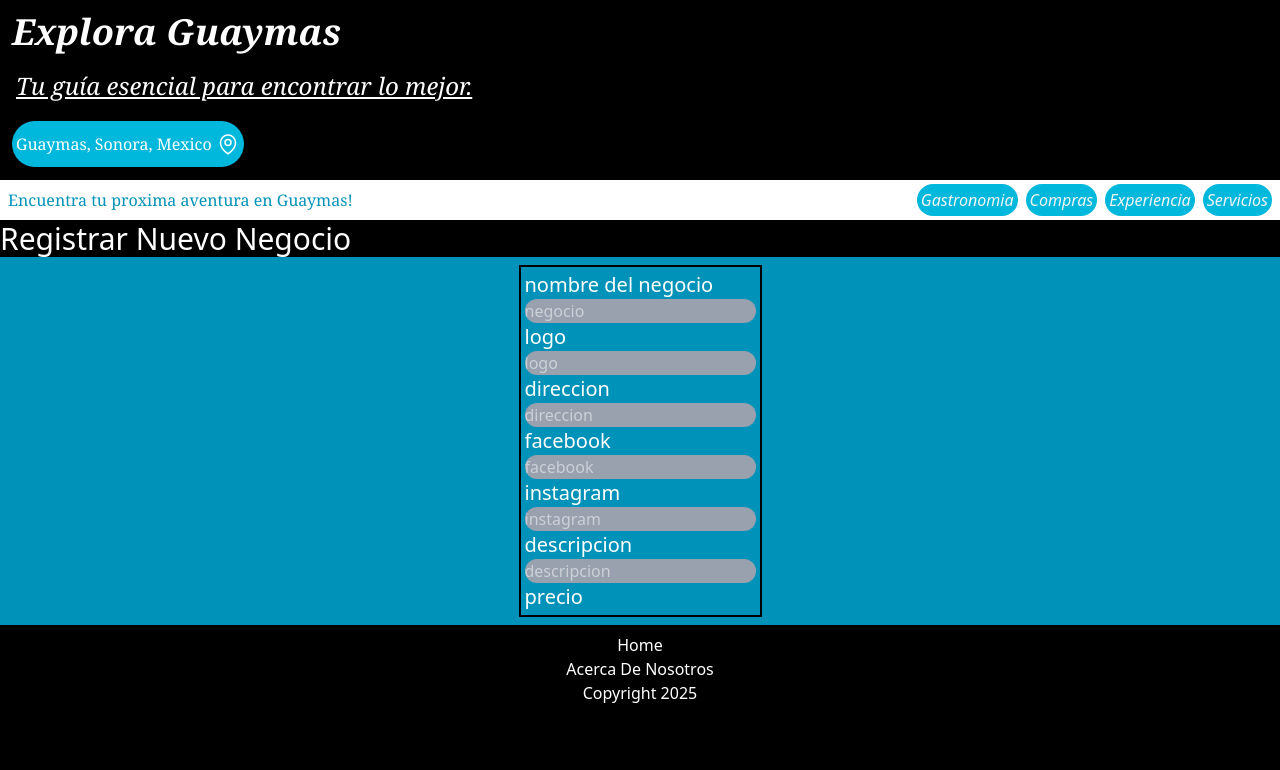
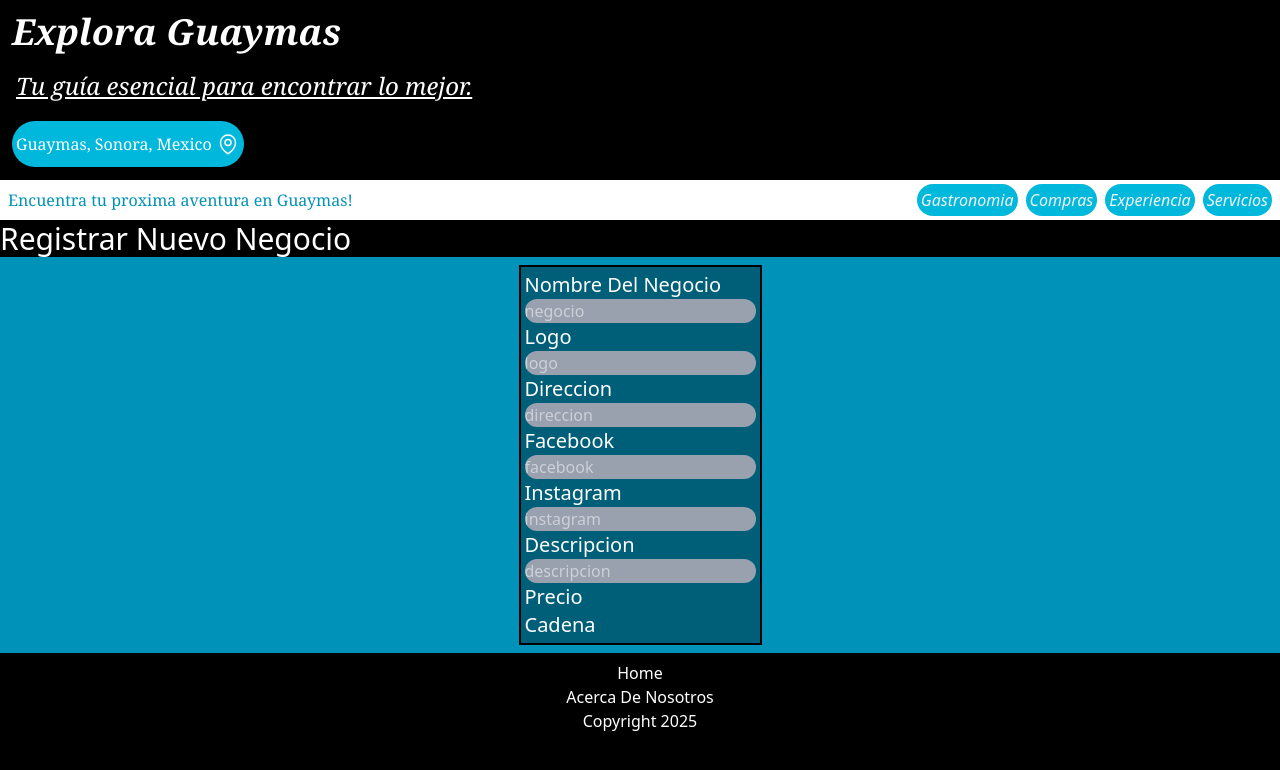
Before and after one commit to TylerBrock01/FE_gsono, a React (Vite) app: page /register in a window 1280 px wide. Shown: the top 770 px of the page. Built offline with nearby package versions, Linux system fonts and the light colour scheme.

Commit message:
basic bussines input information updated

```diff
--- a/src/views/Register.tsx
+++ b/src/views/Register.tsx
@@ -3,7 +3,7 @@ export default function Register() {
         <>
             <h1 className='text-3xl text-white capitalize'>registrar nuevo negocio</h1>
             <div className='bg-cyan-600 text-white flex flex-col items-center p-2 '>
-                <form className='p-1 border-black border-2'>
+                <form className='p-1 border-black border-2 capitalize bg-cyan-800'>
                     <h2 className='text-xl'>nombre del negocio</h2>
                     <input className='bg-gray-400 rounded-full' type='text' placeholder='negocio' disabled={true}/>
                     <h2 className='text-xl'>logo</h2>
@@ -17,7 +17,7 @@ export default function Register() {
                     <h2 className='text-xl'>descripcion</h2>
                     <input className='bg-gray-400 rounded-full' type='text' placeholder='descripcion'disabled={true}/>
                     <h2 className='text-xl'>precio</h2>
-
+                    <h2 className='text-xl'>cadena</h2>
                 </form>
             </div>
         </>
```
